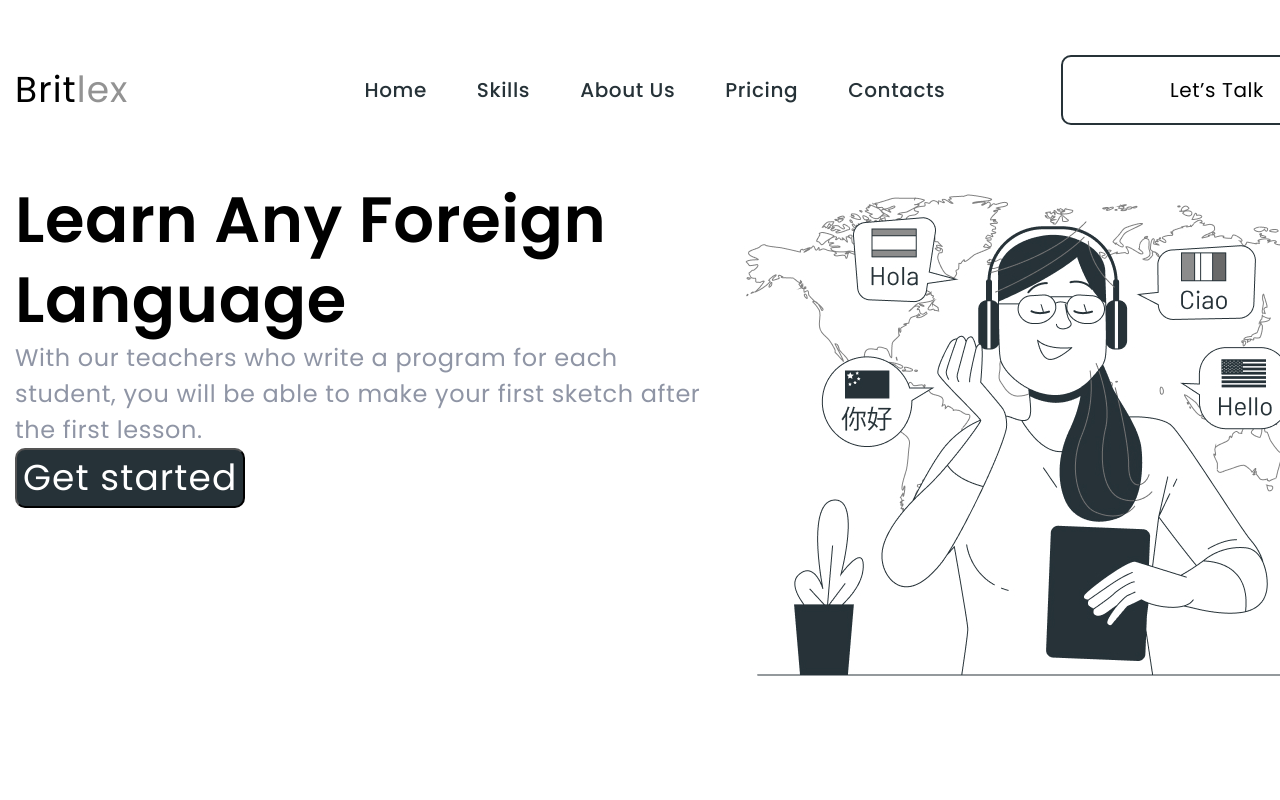
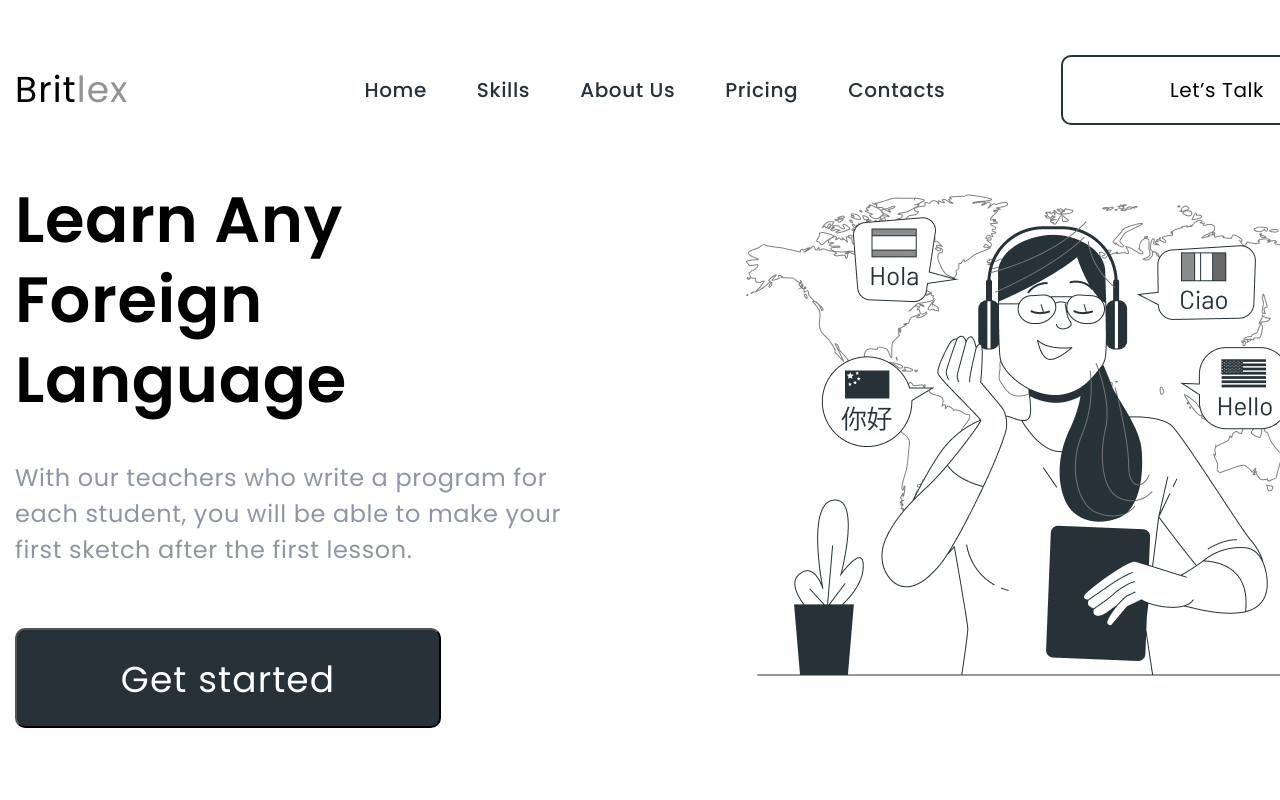
Before and after one commit to aleksander-omelchuk/Britlex, a plain HTML site: page index.html in a window 1280 px wide. Shown: the top 800 px of the page. Drawn offline with nearby package versions, Linux system fonts and the light colour scheme.

Commit message:
learn-finish

```diff
--- a/css/style.css
+++ b/css/style.css
@@ -32,7 +32,6 @@ p {
 img {
   display: block;
   max-width: 100%;
-  height: auto;
 }
 ul {
   margin: 0;
@@ -107,22 +106,32 @@ body {
 }
 .discription {
   justify-content: space-between;
+  margin-right: 144px;
 }
 .title {
   font-size: 64px;
   line-height: 1.25;
   color: var(--title-color);
 }
+.title-discription {
+  margin-bottom: 40px;
+}
+.title-text-discription {
+  margin-bottom: 60px;
+}
 .title-text {
   font-size: 24px;
 }
 .btn-hero {
   font-family: var(--main-font);
+  width: 426px;
+  height: 100px;
   font-size: 36px;
   line-height: 1.5;
   letter-spacing: 0.03em;
   background-color: var(--button-background-color);
   color: var(--main-background-color);
+  padding: 23px 64px;
   border-radius: 10px;
 }
 /* section Skills */
--- a/index.html
+++ b/index.html
@@ -42,8 +42,8 @@
       <section class="section">
         <div class="container text-block">
           <div class="discription">
-            <h1 class="title">Learn Any Foreign Language</h1>
-            <p class="title-text">
+            <h1 class="title title-discription">Learn Any Foreign Language</h1>
+            <p class="title-text title-text-discription">
               With our teachers who write a program for each student, you will
               be able to make your first sketch after the first lesson.
             </p>
```
